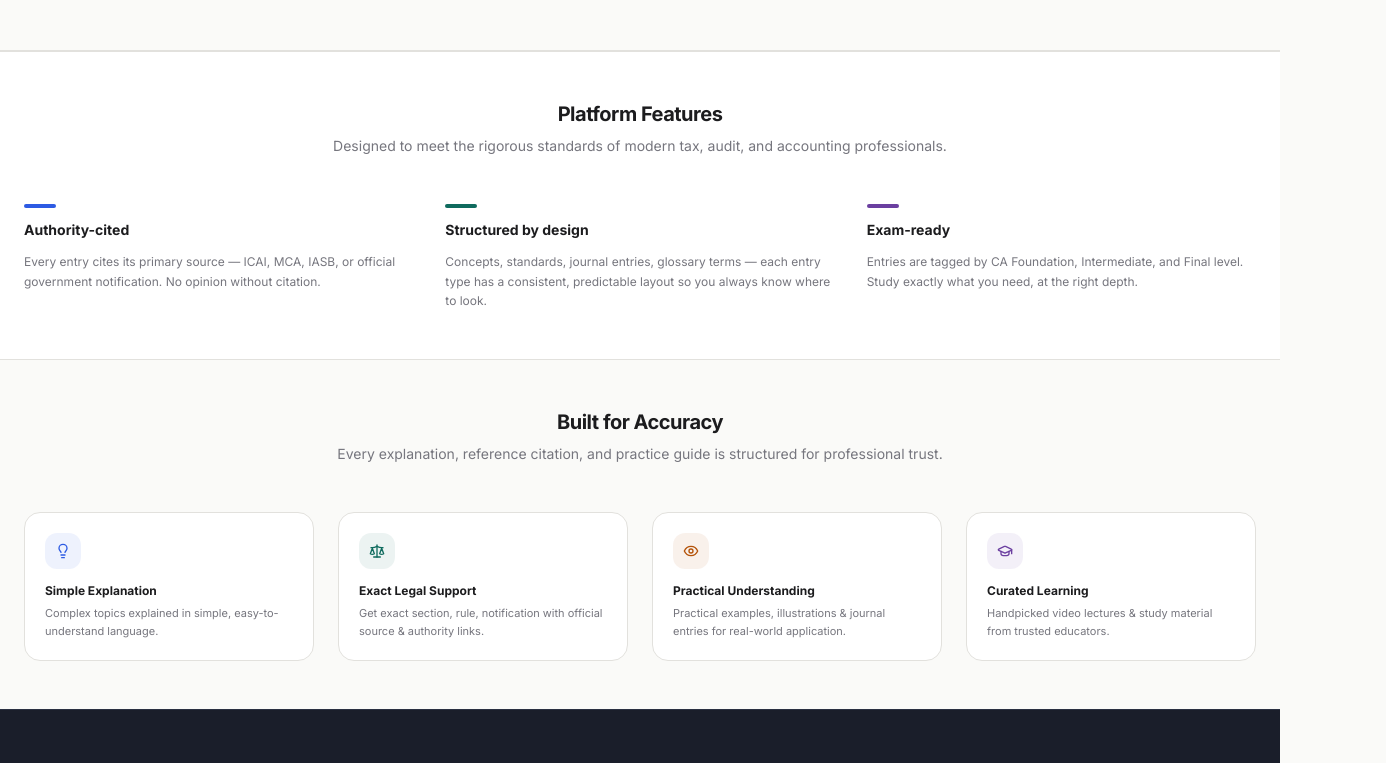
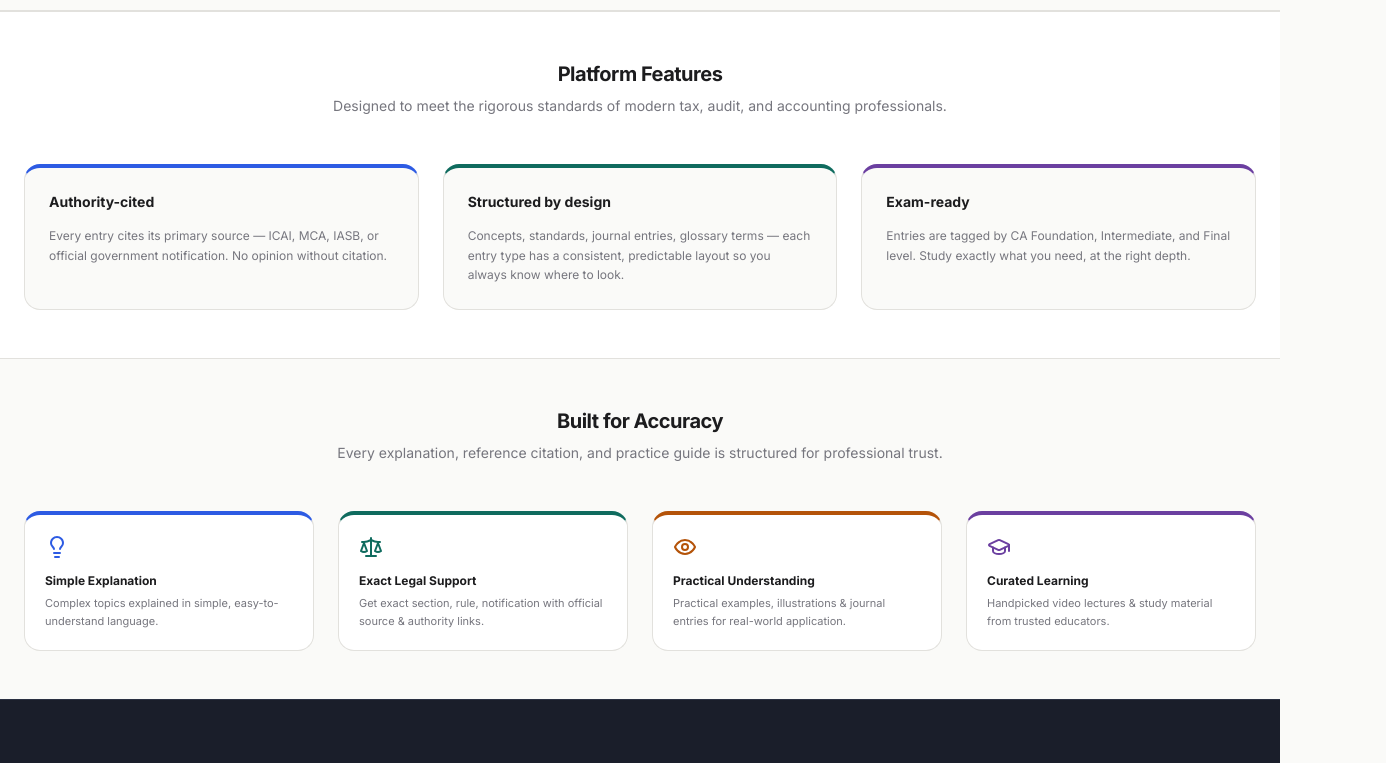
Before and after one commit to ayushsony125-wq/accounts-life, a Next.js app: page / in a window 1280 px wide. Shown: the part 2000-2763 px from the top of the page, 1386 px wide, since content can reach past the window. Built offline with nearby package versions, Linux system fonts and the light colour scheme.

Commit message:
style: finalize homepage visual polish (unify brand logo viewBox, prevent menu items wrap, left-align domains without counts, add top borders, align sidebar columns)

```diff
--- a/app/HomePageClient.tsx
+++ b/app/HomePageClient.tsx
@@ -499,8 +499,8 @@ export default function HomePageClient() {
                     <Icon size={24} style={{ color: domain.color }} />
                   </div>
 
-                  {/* Name (no truncation) */}
-                  <h3 className="text-xs font-bold text-[#1C1C1E] group-hover:text-[#2D5BE3] transition-colors leading-snug w-full">
+                  {/* Name (no truncation, stay on one line) */}
+                  <h3 className="text-xs font-bold text-[#1C1C1E] group-hover:text-[#2D5BE3] transition-colors leading-snug w-full whitespace-nowrap">
                     {domain.name}
                   </h3>
 
@@ -521,7 +521,7 @@ export default function HomePageClient() {
         className="bg-white border-b border-[#E2E1DD]"
       >
         <div className="max-w-[1280px] mx-auto px-6 py-10 md:py-12">
-          <div className="grid grid-cols-1 lg:grid-cols-[1fr_300px] gap-10 lg:gap-12 items-start">
+          <div className="grid grid-cols-1 lg:grid-cols-[1fr_340px] gap-10 lg:gap-14 items-start">
 
             {/* ─ LEFT: Latest Updates feed ──────────────────────────── */}
             <div>
@@ -695,7 +695,7 @@ export default function HomePageClient() {
           </div>
 
           {/* 5-col quick link cards */}
-          <div className="grid grid-cols-2 sm:grid-cols-3 lg:grid-cols-5 gap-3 mb-10">
+          <div className="grid grid-cols-2 sm:grid-cols-3 lg:grid-cols-5 gap-3">
             {QUICK_LINKS.map(({ label, href, description, Icon: QIcon, color }) => (
               <Link
                 key={label}
@@ -738,15 +738,14 @@ export default function HomePageClient() {
             </p>
           </div>
 
-          {/* 3-col pillars - Clean Bullet Layout with Accent Line Above Heading */}
-          <div className="grid grid-cols-1 md:grid-cols-3 gap-8">
+          {/* 3-col pillars - Unified Card Layout with Accent Border Top */}
+          <div className="grid grid-cols-1 md:grid-cols-3 gap-6">
             {PILLARS.map(({ title, body, accent }) => (
-              <article key={title} className="flex flex-col gap-3">
-                <div
-                  className="w-8 h-1 rounded-full shrink-0"
-                  style={{ backgroundColor: accent }}
-                  aria-hidden="true"
-                />
+              <article
+                key={title}
+                className="flex flex-col gap-3.5 p-6 rounded-xl border border-[#E2E1DD] bg-[#FAFAF8] hover:bg-white hover:border-[#C8C7C2] hover:shadow-md transition-all h-full"
+                style={{ borderTop: `4px solid ${accent}` }}
+              >
                 <h3 className="text-sm font-bold text-[#1C1C1E]">{title}</h3>
                 <p className="text-xs text-[#76767E] leading-relaxed">{body}</p>
               </article>
@@ -773,15 +772,17 @@ export default function HomePageClient() {
             </p>
           </div>
 
-          {/* 4-col feature pillars - Clean Consistent Grid */}
+          {/* 4-col feature pillars - Clean Consistent Grid with Top Borders */}
           <div className="grid grid-cols-1 sm:grid-cols-2 lg:grid-cols-4 gap-6">
             {FEATURE_PILLARS.map(({ Icon: FIcon, title, body, color }) => (
-              <div key={title} className="flex flex-col gap-3.5 p-5 rounded-xl bg-white border border-[#E2E1DD] hover:border-[#C8C7C2] hover:shadow-xs transition-all">
-                <div
-                  className="flex items-center justify-center w-9 h-9 rounded-lg shrink-0"
-                  style={{ backgroundColor: `${color}14` }}
-                >
-                  <FIcon size={16} style={{ color }} />
+              <div
+                key={title}
+                className="flex flex-col gap-3.5 p-5 rounded-xl bg-white border border-[#E2E1DD] hover:border-[#C8C7C2] hover:shadow-md transition-all h-full"
+                style={{ borderTop: `4px solid ${color}` }}
+              >
+                {/* Icon (no backdrop, clean color) */}
+                <div className="flex items-center justify-start">
+                  <FIcon size={24} style={{ color }} />
                 </div>
                 <div>
                   <h3 className="text-xs font-bold text-[#1C1C1E] mb-1.5">{title}</h3>
--- a/components/layout/Footer.tsx
+++ b/components/layout/Footer.tsx
@@ -57,7 +57,7 @@ export default function Footer() {
               className="flex items-center gap-2.5 mb-4 group w-fit"
               aria-label="Accounts.One — Home"
             >
-              <svg className="w-[48px] h-[38px] shrink-0" viewBox="0 0 100 100" fill="none" xmlns="http://www.w3.org/2000/svg">
+              <svg className="w-[52px] h-[40px] shrink-0" viewBox="5 15 90 72" fill="none" xmlns="http://www.w3.org/2000/svg">
                 <g transform="skewX(-10) translate(5, 0)">
                   <path d="M38 18 L10 85 H26 L32 68 H54 L60 85 H76 L48 18 H38 Z M43 36 L50 54 H36 Z" fill="#2D5BE3" fillRule="evenodd" />
                   <path d="M74 35 L60 45 V55 L72 46 V85 H86 V35 H74 Z" fill="#1A7A4A" />
--- a/components/layout/Header.tsx
+++ b/components/layout/Header.tsx
@@ -31,7 +31,7 @@ const NAV_ITEMS: NavItem[] = [
   { label: 'GST', href: '/search?q=GST' },
   { label: 'Law', href: '/search?q=Law' },
   {
-    label: 'Finance & Other',
+    label: 'Finance',
     dropdown: [
       { label: 'Financial Analysis', href: '/financial-analysis', description: 'Analysis & decision-making tools' },
       { label: 'Company Accounts', href: '/company-accounts', description: 'Corporate accounting guidelines' },
@@ -147,7 +147,7 @@ export default function Header() {
             className="flex items-center gap-2.5 group shrink-0"
             aria-label="Accounts.One — Home"
           >
-            <svg className="w-[48px] h-[38px] shrink-0" viewBox="0 0 100 100" fill="none" xmlns="http://www.w3.org/2000/svg">
+            <svg className="w-[52px] h-[40px] shrink-0" viewBox="5 15 90 72" fill="none" xmlns="http://www.w3.org/2000/svg">
               <g transform="skewX(-10) translate(5, 0)">
                 <path d="M38 18 L10 85 H26 L32 68 H54 L60 85 H76 L48 18 H38 Z M43 36 L50 54 H36 Z" fill="#2D5BE3" fillRule="evenodd" />
                 <path d="M74 35 L60 45 V55 L72 46 V85 H86 V35 H74 Z" fill="#1A7A4A" />
```
